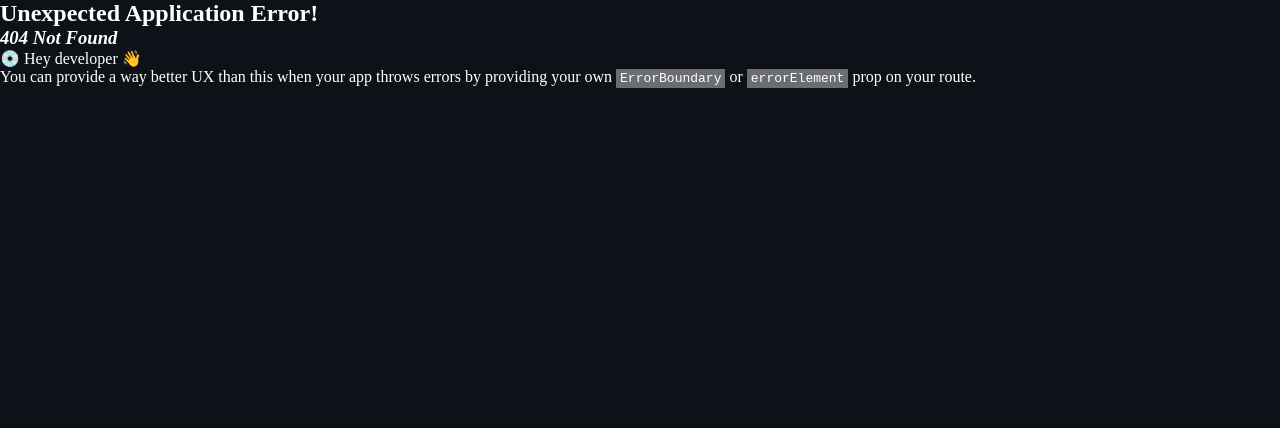
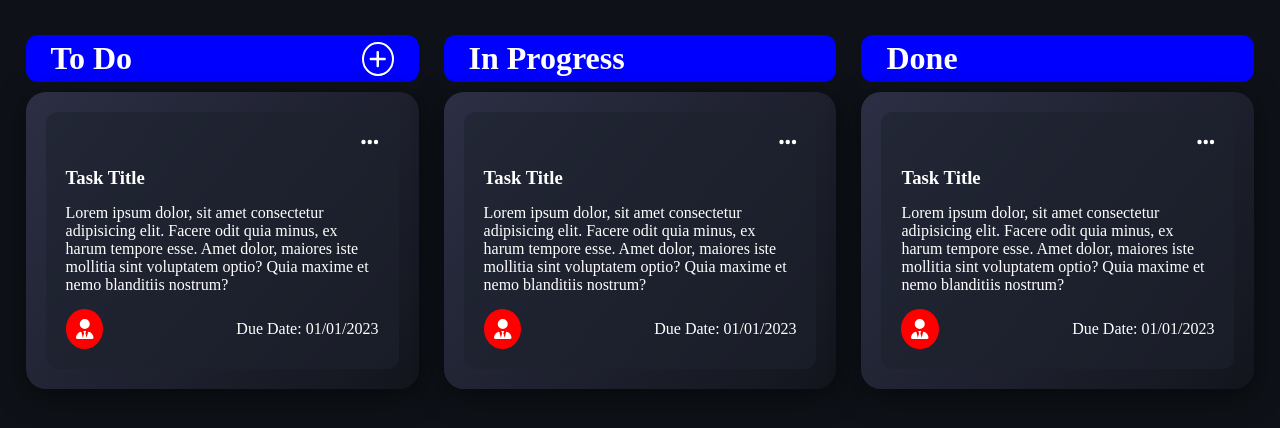
Before and after one commit to doaamohamed88/Taskify, a React (Vite) app in the folder Frontend/: page /board in a window 1280 px wide. Before the commit this address had no page. Shown: the top 428 px of the page. Built offline with nearby package versions, Linux system fonts and the light colour scheme.

Commit message:
board page

```diff
--- a/Frontend/package.json
+++ b/Frontend/package.json
@@ -10,6 +10,9 @@
     "preview": "vite preview"
   },
   "dependencies": {
+    "@fortawesome/fontawesome-svg-core": "^6.7.2",
+    "@fortawesome/free-solid-svg-icons": "^6.7.2",
+    "@fortawesome/react-fontawesome": "^0.2.2",
     "@reduxjs/toolkit": "^2.8.2",
     "i18n": "^0.15.1",
     "react": "^19.1.0",
--- a/Frontend/src/Components/Card/Card.jsx
+++ b/Frontend/src/Components/Card/Card.jsx
@@ -1,10 +1,7 @@
-import classes from './card.module.css'
-function Card() {
-    return (
-        <div className={classes.card}>
-            <p></p>
-        </div>
-    )
+import styles from "./card.module.css";
+
+function Card({ size = "", children }) {
+  return <div className={`${styles.card} ${styles[size]}`}>{children}</div>;
 }
 
-export default Card
+export default Card;
--- a/Frontend/src/Components/Card/Card.module.css
+++ b/Frontend/src/Components/Card/Card.module.css
@@ -1,7 +1,21 @@
-.card{
-    width: 200px;
-    height: 150px;
-    background: linear-gradient(130deg, rgb(44, 47, 68), rgb(19, 21, 29)); /* W3C, IE 10+/ Edge, Firefox 16+, Chrome 26+, Opera 12+, Safari 7+ */
-    box-shadow: rgba(0, 0, 0, 0.548) 0px 7px 29px 0px;
-    border-radius: 20px;
+.card {
+  width: 200px;
+  height: 150px;
+  background: linear-gradient(
+    130deg,
+    rgb(44, 47, 68),
+    rgb(19, 21, 29)
+  ); /* W3C, IE 10+/ Edge, Firefox 16+, Chrome 26+, Opera 12+, Safari 7+ */
+  box-shadow: rgba(0, 0, 0, 0.548) 0px 7px 29px 0px;
+  border-radius: 20px;
 }
+
+.large {
+  width: 100%;
+  height: fit-content;
+  display: flex;
+  flex-direction: column;
+  align-items: flex-start;
+  padding: 20px 20px;
+  gap: 10px;
+}
--- /dev/null
+++ b/Frontend/src/Components/TaskCard/TaskCard.jsx
@@ -0,0 +1,25 @@
+import { FontAwesomeIcon } from "@fortawesome/react-fontawesome";
+import styles from "./TaskCard.module.css";
+import { faEllipsis, faUserTie } from "@fortawesome/free-solid-svg-icons";
+
+const TaskCard = () => {
+  return (
+    <div className={`${styles.taskContainer}`}>
+      <FontAwesomeIcon className={styles.icon} icon={faEllipsis} size="lg" />
+      <h3>Task Title</h3>
+      <p>
+        Lorem ipsum dolor, sit amet consectetur adipisicing elit. Facere odit
+        quia minus, ex harum tempore esse. Amet dolor, maiores iste mollitia
+        sint voluptatem optio? Quia maxime et nemo blanditiis nostrum?
+      </p>
+      <div className={styles.cardFooter}>
+        <div className={styles.avatar}>
+          <FontAwesomeIcon icon={faUserTie} size="lg" />
+        </div>
+        <span>Due Date: 01/01/2023</span>
+      </div>
+    </div>
+  );
+};
+
+export default TaskCard;
--- /dev/null
+++ b/Frontend/src/Components/TaskCard/TaskCard.module.css
@@ -0,0 +1,27 @@
+.taskContainer {
+  display: flex;
+  flex-direction: column;
+  gap: 15px;
+  align-items: flex-start;
+  background-color: rgba(29, 34, 46, 0.6);
+  padding: 20px;
+  border-radius: var(--border-radius-main);
+}
+
+.icon {
+  align-self: flex-end;
+}
+
+.cardFooter {
+  display: flex;
+  align-items: center;
+  gap: 10px;
+  width: 100%;
+  justify-content: space-between;
+}
+
+.avatar {
+  padding: 10px;
+  border-radius: 100%;
+  background-color: red;
+}
--- /dev/null
+++ b/Frontend/src/Components/TasksList/TasksList.jsx
@@ -0,0 +1,28 @@
+import Card from "../Card/Card";
+import styles from "./TasksList.module.css";
+import { FontAwesomeIcon } from "@fortawesome/react-fontawesome";
+import { faPlus } from "@fortawesome/free-solid-svg-icons";
+import TaskCard from "../TaskCard/TaskCard";
+
+const TasksList = ({ title, color }) => {
+  return (
+    <div className={`${styles.listContainer}`}>
+      <div
+        className={`${styles.titleContainer}`}
+        style={{ backgroundColor: color }}
+      >
+        <h1 className={`${styles.title}`}>{title}</h1>
+        {title === "To Do" && (
+          <div className={`${styles.iconContainer}`}>
+            <FontAwesomeIcon icon={faPlus} size="lg" />
+          </div>
+        )}
+      </div>
+      <Card size="large">
+        <TaskCard />
+      </Card>
+    </div>
+  );
+};
+
+export default TasksList;
--- /dev/null
+++ b/Frontend/src/Components/TasksList/TasksList.module.css
@@ -0,0 +1,20 @@
+.listContainer {
+  width: 100%;
+}
+
+.titleContainer {
+  display: flex;
+  justify-content: space-between;
+  align-items: center;
+  margin-bottom: 10px;
+  padding: 5px 25px;
+  border-radius: var(--border-radius-main);
+  margin-top: 35px;
+}
+
+.iconContainer {
+  padding: 5px;
+  border-radius: 50%;
+  border: 2px solid #fff;
+  cursor: pointer;
+}
--- /dev/null
+++ b/Frontend/src/pages/BoardPage/BoardPage.jsx
@@ -0,0 +1,14 @@
+import TasksList from "../../components/TasksList/TasksList";
+import styles from "./BoardPage.module.css";
+
+const BoardPage = () => {
+  return (
+    <div className={`${styles.boardContainer}`}>
+      <TasksList title={"To Do"} color={"blue"} />
+      <TasksList title={"In Progress"} color={"blue"} />
+      <TasksList title={"Done"} color={"blue"} />
+    </div>
+  );
+};
+
+export default BoardPage;
--- /dev/null
+++ b/Frontend/src/pages/BoardPage/BoardPage.module.css
@@ -0,0 +1,7 @@
+.boardContainer {
+  display: flex;
+  gap: 25px;
+  justify-content: center;
+  align-items: center;
+  padding: 0 2%;
+}
--- a/Frontend/src/routes/routes.jsx
+++ b/Frontend/src/routes/routes.jsx
@@ -1,5 +1,6 @@
 import { createBrowserRouter } from "react-router";
 import AuthenticationPage from "../pages/AuthenticationPage/AuthenticationPage";
+import BoardPage from "../pages/BoardPage/BoardPage";
 
 export const routes = createBrowserRouter([
   {
@@ -14,4 +15,8 @@ export const routes = createBrowserRouter([
     path: "/forget-password",
     element: <AuthenticationPage type={"forgetPassword"} />,
   },
+  {
+    path: "/board",
+    element: <BoardPage />,
+  },
 ]);
```
Also changed, not shown: 1 other file (tests, documents, lock files or other folders).
